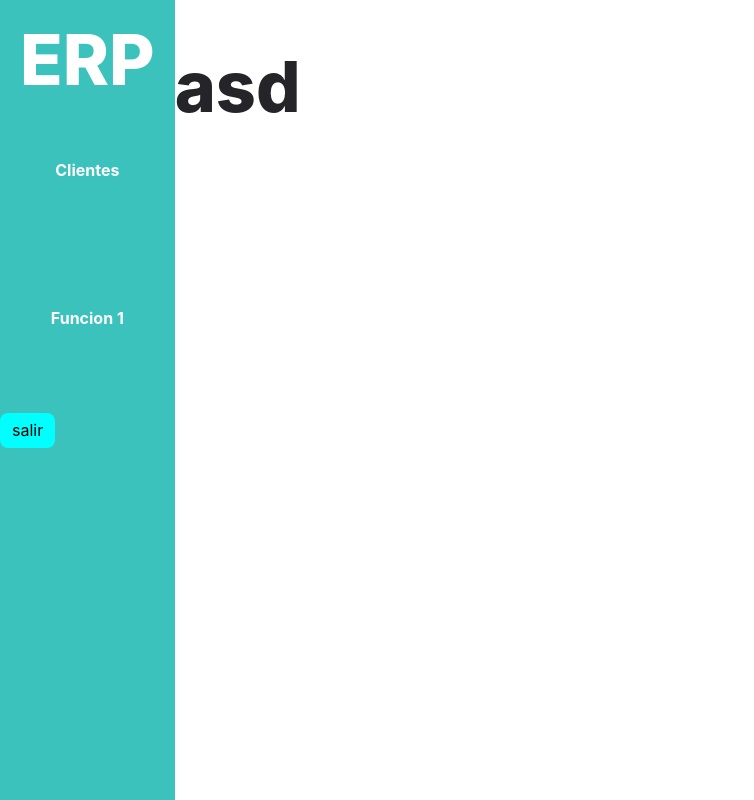
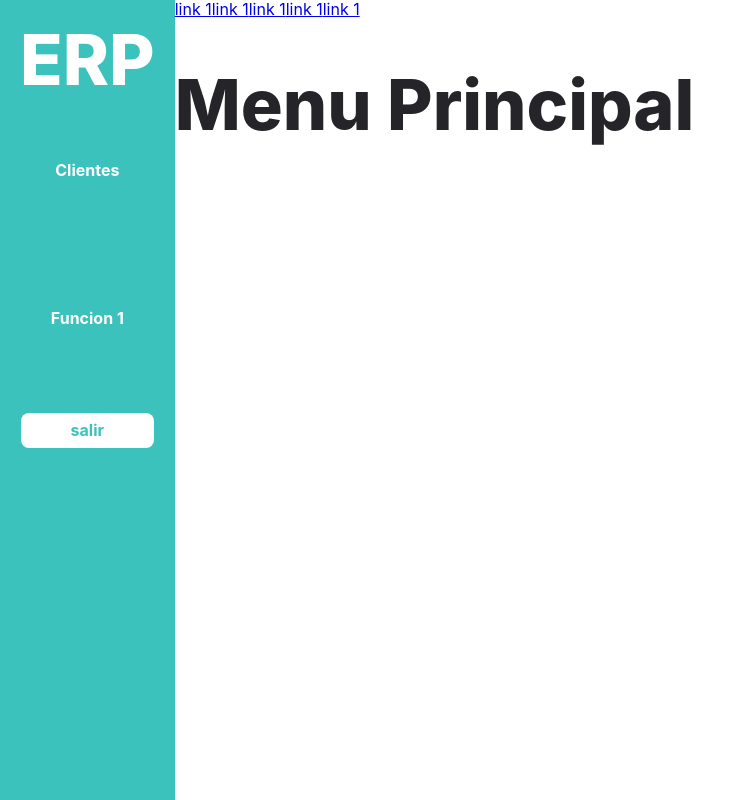
Before and after one commit to cezartdev/proyecto_1_crud, a React (Vite) app in the folder frontend/: page /dashboard in a window 1280 px wide. Shown: the whole page, without its empty margins (0-754 px from the left). Built offline with nearby package versions, Linux system fonts and the light colour scheme; sample sign-in values are in the browser's storage.

Commit message:
Se crea boton de salir en el frontend

```diff
--- a/frontend/src/App.tsx
+++ b/frontend/src/App.tsx
@@ -5,6 +5,7 @@ import NotFound from "./pages/NotFound";
 import Dashboard from "./pages/Dashboard";
 import PrivateRoute from "./components/PrivateRoute";
 import { AuthProvider } from "./components/AuthContext";
+import VerClientes from "./pages/clientes/VerClientes";
 const App: React.FC = () => {
   return (
     <AuthProvider>
@@ -14,8 +15,8 @@ const App: React.FC = () => {
             <Route index element={<Login />} />
             <Route element={<PrivateRoute />}>
               <Route path="/dashboard" element={<Layout />}>
-
                 <Route index element={<Dashboard />} />
+                <Route path="get-customers" element={<VerClientes />} />
               </Route>
             </Route>
           </Route>
--- a/frontend/src/layouts/Layout.tsx
+++ b/frontend/src/layouts/Layout.tsx
@@ -1,4 +1,4 @@
-import { Outlet } from "react-router-dom";
+import { useNavigate, Outlet } from "react-router-dom";
 import styled from "styled-components";
 import { Link } from "react-router-dom";
 import MenuDropdown from "../components/Utils/MenuDropDown";
@@ -55,28 +55,60 @@ const Logo = styled.div`
 
 `
 
-function AuthLayout() {
+const ButtonContainer = styled.div`
+
+    display: flex;
+    justify-content: center;
+
+    position: relative;
+
+
+
+    button{
+        color: var(--primary);
+        background-color: white;
+        font-weight: bold;
+        padding: 0.8rem 5rem;
+    }
+
+`
+
+function Layout() {
+    const navigate = useNavigate();
+
+    const navegarInicio = ()=>{
+        navigate("/")
+    }
     return (
         <>
             <Flex>
                 <BackgroundColumn>
                     <Logo>
-                        <Link to="#">ERP</Link>
+                        <Link to="/dashboard">ERP</Link>
                     </Logo>
                     <ul>
-                        <MenuDropdown name="Clientes" data={[{name:"opcion 1", link:"#"}, {name:"opcion 2",link:"#"}]}/>
+                        <MenuDropdown name="Clientes" data={[{name:"Ver Clientes", link:"get-customers"}, {name:"opcion 2",link:"#"}]}/>
                         <MenuDropdown name="Funcion 1" data={[{name:"opcion 1", link:"#"}, {name:"opcion 2",link:"#"}]}/>
 
 
                     </ul>
+                    <ButtonContainer>
+                        <button type="submit" onClick={navegarInicio}>salir</button>
+                    </ButtonContainer>
+                </BackgroundColumn>
+                <div>
                     <div>
-                        <button>salir</button>
+                        <a href="#">link 1</a>
+                        <a href="#">link 1</a>
+                        <a href="#">link 1</a>
+                        <a href="#">link 1</a>
+                        <a href="#">link 1</a>
                     </div>
-                </BackgroundColumn>
-                <Outlet />
+                    <Outlet />
+                </div>
             </Flex>
         </>
     );
 }
 
-export default AuthLayout;
+export default Layout;
--- a/frontend/src/pages/Dashboard.tsx
+++ b/frontend/src/pages/Dashboard.tsx
@@ -2,10 +2,10 @@ function Dashboard() {
   return (
     <>
       <div>
-        <h1>asd</h1>
+        <h1>Menu Principal</h1>
       </div>
     </>
   )
 }
 
-export default Dashboard
+export default Dashboard;
--- /dev/null
+++ b/frontend/src/pages/clientes/VerClientes.tsx
@@ -0,0 +1,11 @@
+function VerClientes() {
+    return (
+      <>
+        <div>
+          <h1> Ver Clientes</h1>
+        </div>
+      </>
+    )
+  }
+
+  export default VerClientes;
```
